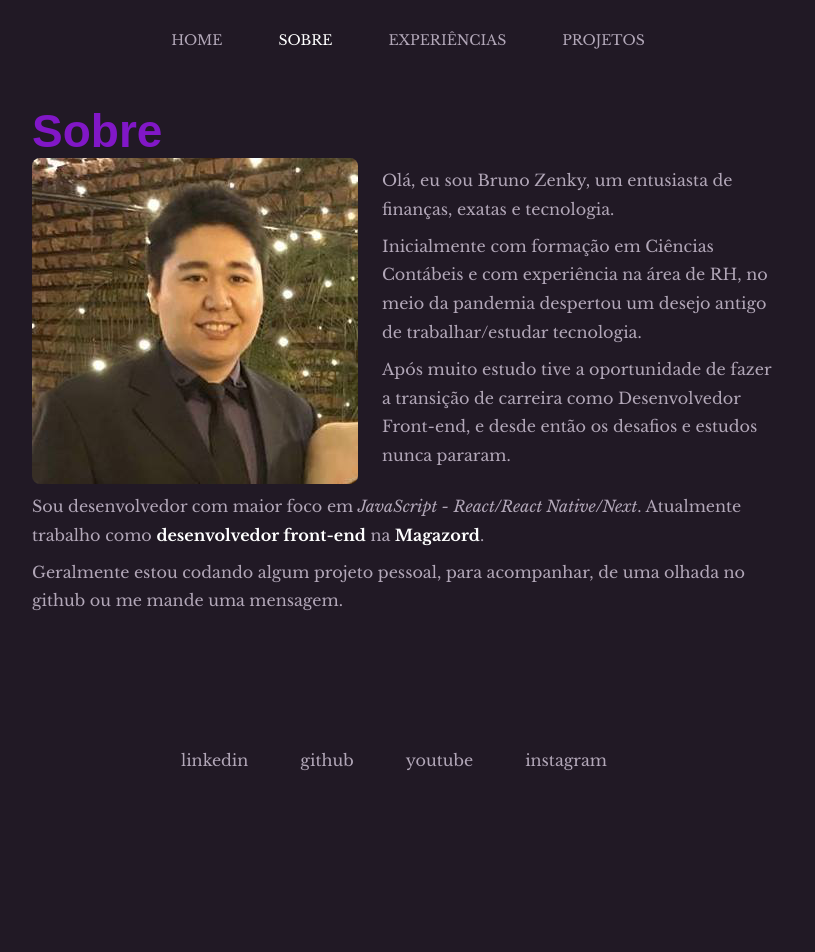
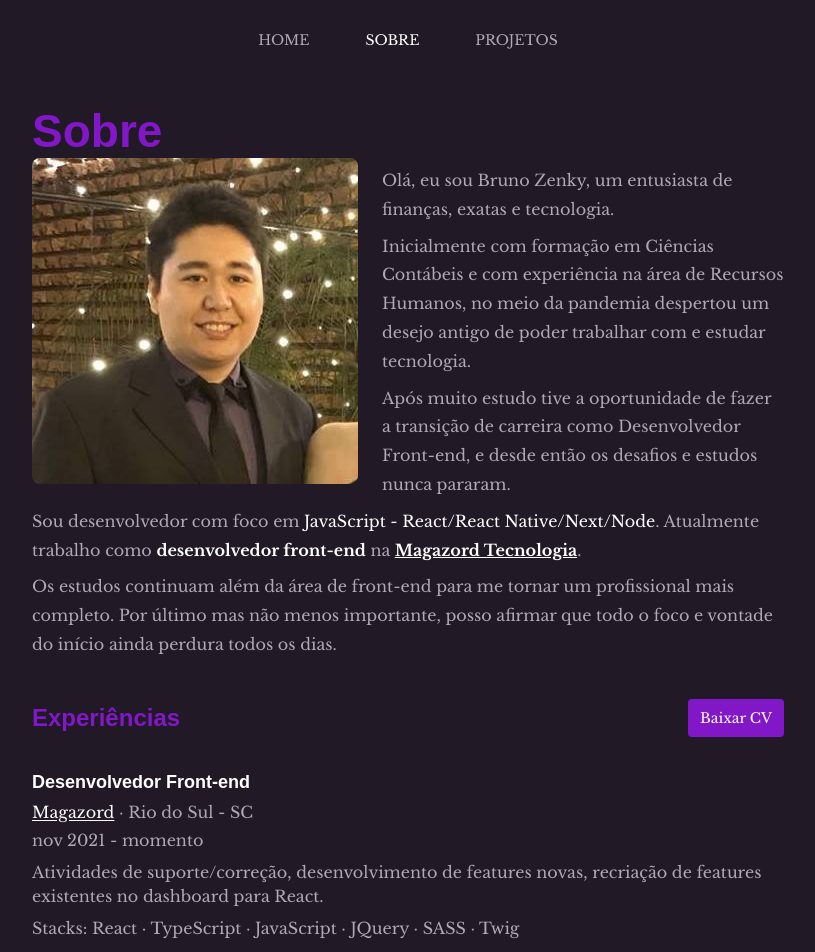
Before and after one commit to bzenky/bzenky.dev, a Next.js app: page /sobre in a window 1280 px wide. Shown: the top 952 px of the page, without its empty margins (232-1047 px from the left). Before the commit the page ends 800 px from the top, so only its background shows below. Built offline with nearby package versions, Linux system fonts and the light colour scheme; a web font is replaced by a local one.

Commit message:
refactor: pages content

```diff
--- a/src/components/Header/index.tsx
+++ b/src/components/Header/index.tsx
@@ -12,10 +12,6 @@ export function Header() {
         {
             'url': '/sobre',
             'name': 'sobre',
-        },
-        {
-            'url': '/experiencias',
-            'name': 'experiências',
         },
         {
             'url': '/projetos',
--- a/src/components/ProjectCard/styles.ts
+++ b/src/components/ProjectCard/styles.ts
@@ -1,8 +1,7 @@
-import Link from "next/link"
 import Lottie from 'lottie-react'
 import styled from "styled-components"
 
-export const ProjectCardContainer = styled(Link)`
+export const ProjectCardContainer = styled.a`
     width: 180px;
     height: 200px;
     padding: 16px 12px;
--- a/src/pages/index.tsx
+++ b/src/pages/index.tsx
@@ -14,7 +14,7 @@ export default function App() {
         <Content>
           <h1>Zenky</h1>
           <p>
-            Front-end Developer at <a href="https://www.magazord.com.br" target="_blank" rel="noreferrer">Magazord</a>
+            Desenvolvedor Front-end na <a href="https://www.magazord.com.br" target="_blank" rel="noreferrer">Magazord</a>
             <span>Codando ideias e compartilhando conhecimento.</span>
           </p>
         </Content>
--- a/src/pages/projetos.tsx
+++ b/src/pages/projetos.tsx
@@ -18,12 +18,12 @@ export default function Projetos() {
 
             <ProjectContainer>
                 <h1>Projetos</h1>
-                <p>Entre desafios de cursos e projetos próprios, estou sempre estudando e realizando algum projeto, segue alguns dos projetos.</p>
+                <p>Alguns dos meus projetos pessoais preferidos - entre projetos de curso que foram implementadas novas features, a projetos desenvolvidos do zero.</p>
 
                 <ProjectsWrapper>
                     <ProjectCard
                         name="Pomo Pomodoro"
-                        description="Pomodoro com rádio lofi"
+                        description="Pomodoro com rádio lofi e várias configurações"
                         url="https://www.pomopomodoro.tech"
                         icon={clock}
                     />
@@ -44,7 +44,7 @@ export default function Projetos() {
 
                     <ProjectCard
                         name="Pokedex"
-                        description="Uma pokedex contendo a primeira geração de pokemons"
+                        description="Uma pokedex contendo a primeira geração de pokémons"
                         url="https://www.pokedex.bzenky.dev/"
                         icon={star}
                     />
--- a/src/pages/sobre.tsx
+++ b/src/pages/sobre.tsx
@@ -3,6 +3,9 @@ import Image from "next/image"
 import {
     AboutContainer,
     BioWrapper,
+    CareerItemWrapper,
+    ExperiencesHeader,
+    ExperienciesContainer,
     Main,
     PhotoBioWrapper
 } from "../../styles/pages/about"
@@ -25,15 +28,47 @@ export default function Sobre() {
 
                         <BioWrapper>
                             <p>Olá, eu sou Bruno Zenky, um entusiasta de finanças, exatas e tecnologia.</p>
-                            <p>Inicialmente com formação em Ciências Contábeis e com experiência na área de RH, no meio da pandemia despertou um desejo antigo de trabalhar/estudar tecnologia.</p>
+                            <p>Inicialmente com formação em Ciências Contábeis e com experiência na área de Recursos Humanos, no meio da pandemia despertou um desejo antigo de poder trabalhar com e estudar tecnologia.</p>
                             <p>Após muito estudo tive a oportunidade de fazer a transição de carreira como Desenvolvedor Front-end, e desde então os desafios e estudos nunca pararam.</p>
                         </BioWrapper>
                     </PhotoBioWrapper>
 
                     <BioWrapper>
-                        <p>Sou desenvolvedor com maior foco em <em>JavaScript - React/React Native/Next</em>. Atualmente trabalho como <strong>desenvolvedor front-end</strong> na <strong>Magazord</strong>.</p>
-                        <p>Geralmente estou codando algum projeto pessoal, para acompanhar, de uma olhada no github ou me mande uma mensagem.</p>
+                        <p>Sou desenvolvedor com foco em <span>JavaScript - React/React Native/Next/Node</span>. Atualmente trabalho como <strong>desenvolvedor front-end</strong> na <strong><a href="https://www.magazord.com.br" target="_blank" rel="noreferrer">Magazord Tecnologia</a></strong>.</p>
+                        <p>Os estudos continuam além da área de front-end para me tornar um profissional mais completo. Por último mas não menos importante, posso afirmar que todo o foco e vontade do início ainda perdura todos os dias. </p>
                     </BioWrapper>
+
+                    <ExperienciesContainer>
+                        <ExperiencesHeader>
+                            <h2>Experiências</h2>
+
+                            <a href="/bzenky.pdf" target="_blank" download="CV - Bruno Zenky G Asano.pdf">
+                                Baixar CV
+                            </a>
+                        </ExperiencesHeader>
+
+                        <CareerItemWrapper>
+                            <h3>Desenvolvedor Front-end</h3>
+                            <div>
+                                <a href="https://www.magazord.com.br" target="_blank" rel="noreferrer">Magazord</a>
+                                <span> · Rio do Sul - SC</span>
+                            </div>
+                            <span>nov 2021 - momento</span>
+                            <p>Atividades de suporte/correção, desenvolvimento de features novas, recriação de features existentes no dashboard para React.</p>
+                            <span>Stacks: React · TypeScript · JavaScript · JQuery ·  SASS · Twig</span>
+                        </CareerItemWrapper>
+
+                        <CareerItemWrapper>
+                            <h3>Desenvolvedor Front-end</h3>
+                            <div>
+                                <a href="https://www.rotaseguros.com.br" target="_blank" rel="noreferrer">Rota Seguros</a>
+                                <span> · Belo Horizonte - MG</span>
+                            </div>
+                            <span>ago 2021 - out 2021</span>
+                            <p>Atualizações nos sites, criação de novas páginas/landing pages, criação de componentes.</p>
+                            <span>Stacks: CSS · JavaScript · HTML</span>
+                        </CareerItemWrapper>
+                    </ExperienciesContainer>
                 </Main>
             </AboutContainer>
         </>
--- a/styles/pages/about.ts
+++ b/styles/pages/about.ts
@@ -13,7 +13,7 @@ export const AboutContainer = styled.div`
 `
 
 export const Main = styled.main`
-    h2 {
+    > h2 {
         margin-top: 24px;
         color: #FFF;
         font-size: 1.75rem;
@@ -42,8 +42,14 @@ export const BioWrapper = styled.div`
         margin-top: 8px;
         color: #B2A7B8;
 
-        strong {
+        strong,
+        span,
+        a {
             color: #FFF;
+        }
+
+        a:hover {
+            color: #3FFCE8;
         }
     }
 
@@ -53,3 +59,69 @@ export const BioWrapper = styled.div`
         }
     }
 `
+
+export const ExperienciesContainer = styled.div`
+    max-width: 800px;
+    margin: 40px auto 12px;
+`
+
+export const ExperiencesHeader = styled.div`
+    display: flex;
+    align-items: center;
+    justify-content: space-between;
+
+    > h2 {
+        font-size: 1.5rem;
+        color: #8117c7;
+    }
+
+    > a {
+        padding: 10px 12px;
+        text-decoration: none;
+        background: white;
+        border-radius: 4px;
+        color: #FFF;
+        background: #8117c7;
+        font-size: 0.875rem;
+        transition: background 0.2s ease-in-out;
+
+        &:hover {
+            background: #6117c7;
+        }
+    }
+`
+
+export const CareerItemWrapper = styled.div`
+    margin-top: 32px;
+    line-height: 1.5;
+    color: #B2A7B8;
+    font-size: 1rem;
+
+    &:last-child {
+        padding-bottom: 32px;
+    }
+
+    > h3 {
+        color: #FFF;
+        font-size: 1.125rem;
+    }
+
+    > div {
+        line-height: 2;
+
+        a {
+        text-decoration: underline;
+        text-underline-offset: 2px;
+        color: #FFF;
+        transition: color 0.2s ease-in-out;
+
+        &:hover {
+            color: #3FFCE8;
+        }
+    }
+    }
+
+    > p {
+        margin: 8px 0;
+    }
+`
```
Also changed, not shown: src/pages/experiencias.tsx (deleted, +0 -40 lines), styles/pages/experiences.ts (deleted, +0 -40 lines), 1 other file (tests, documents, lock files or other folders).
